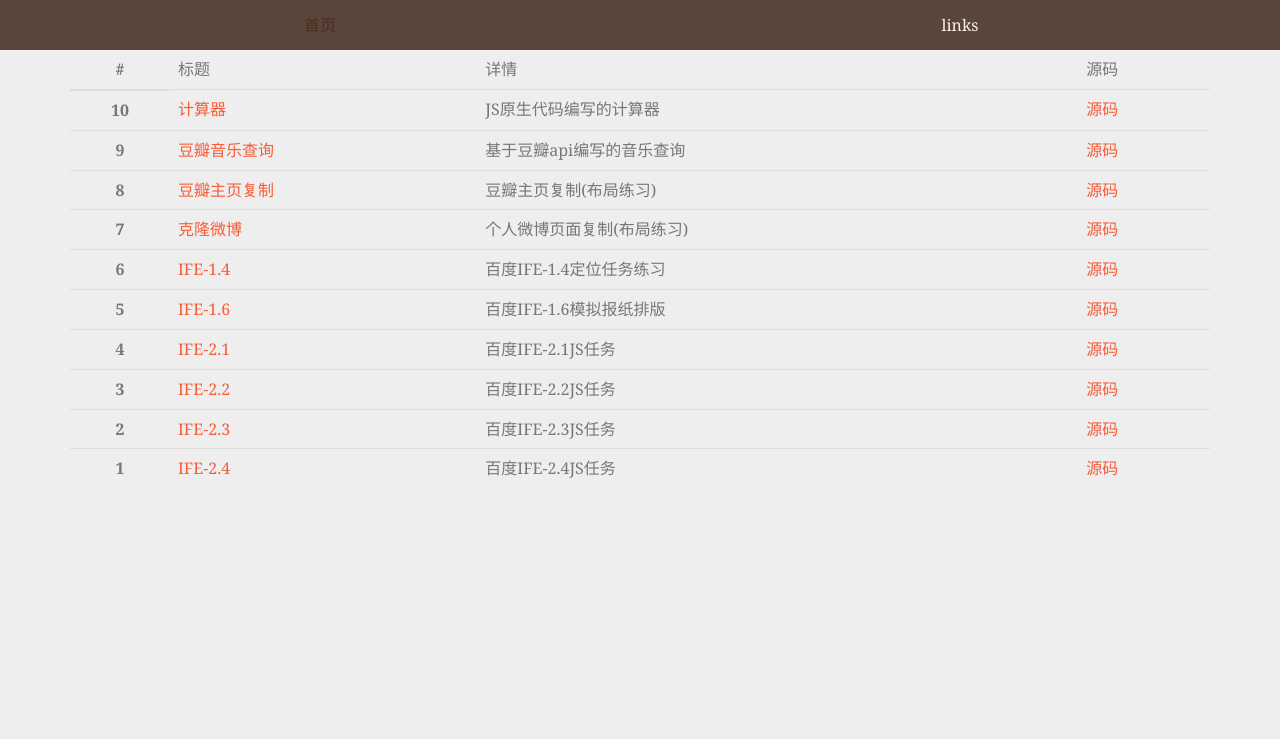
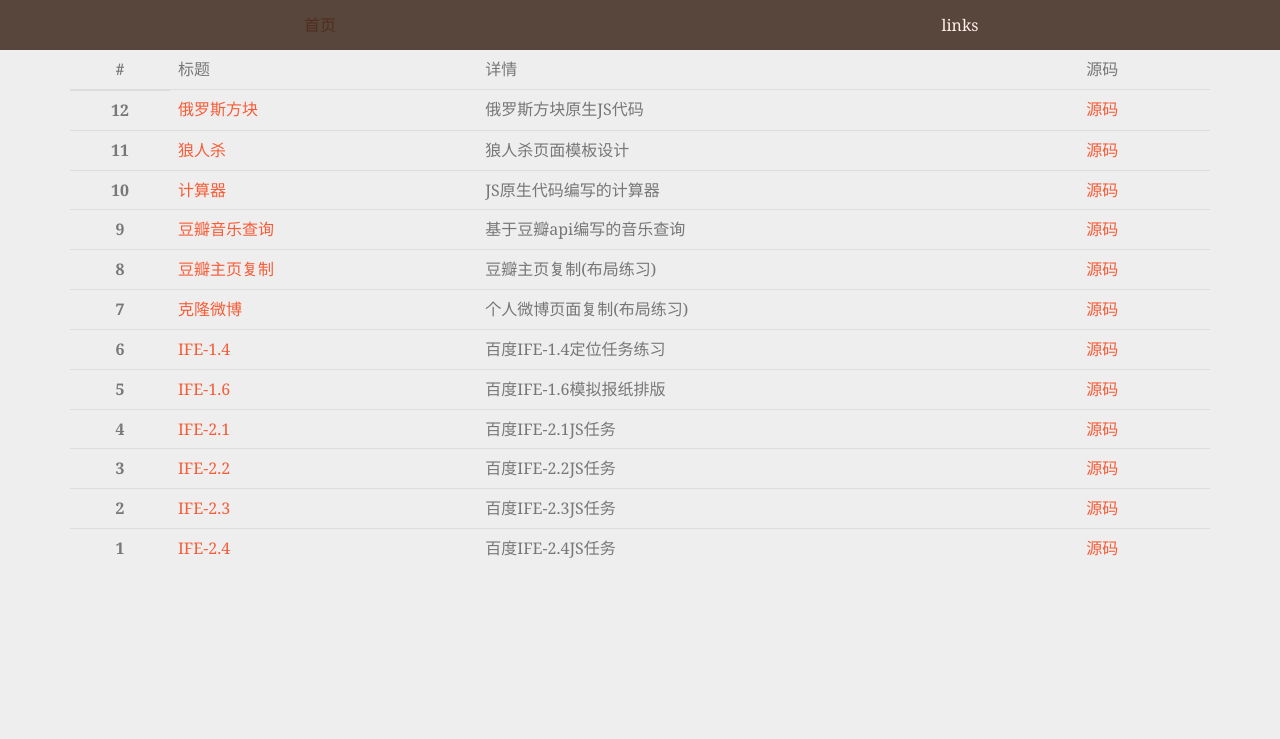
Before and after one commit to rsl140/FE-Learn-All, a plain HTML site: page catalog/demo.html in a window 1280 px wide. Shown: the top 739 px of the page. Drawn offline with Linux system fonts and the light colour scheme.

Commit message:
更新前端学习导航

```diff
--- a/catalog/demo.html
+++ b/catalog/demo.html
@@ -36,6 +36,18 @@
 				</tr>
 			</thead>
 			<tbody>
+				<tr>
+					<th>12</th>
+					<td><a href="https://rsl140.github.io/FE-Learn-All/ELSGame/" target="_blank">俄罗斯方块</a></td>
+					<td>俄罗斯方块原生JS代码</td>
+					<td><a href="https://github.com/rsl140/FE-Learn-All/tree/master/ELSGame" target="_blank">源码</a></td>
+				</tr>
+				<tr>
+					<th>11</th>
+					<td><a href="https://rsl140.github.io/FE-Learn-All/wolfKill/" target="_blank">狼人杀</a></td>
+					<td>狼人杀页面模板设计</td>
+					<td><a href="https://github.com/rsl140/FE-Learn-All/tree/master/wolfKill" target="_blank">源码</a></td>
+				</tr>
 				<tr>
 					<th>10</th>
 					<td><a href="https://rsl140.github.io/FE-Learn-All/calculator/" target="_blank">计算器</a></td>
```
Also changed, not shown: README.md.
